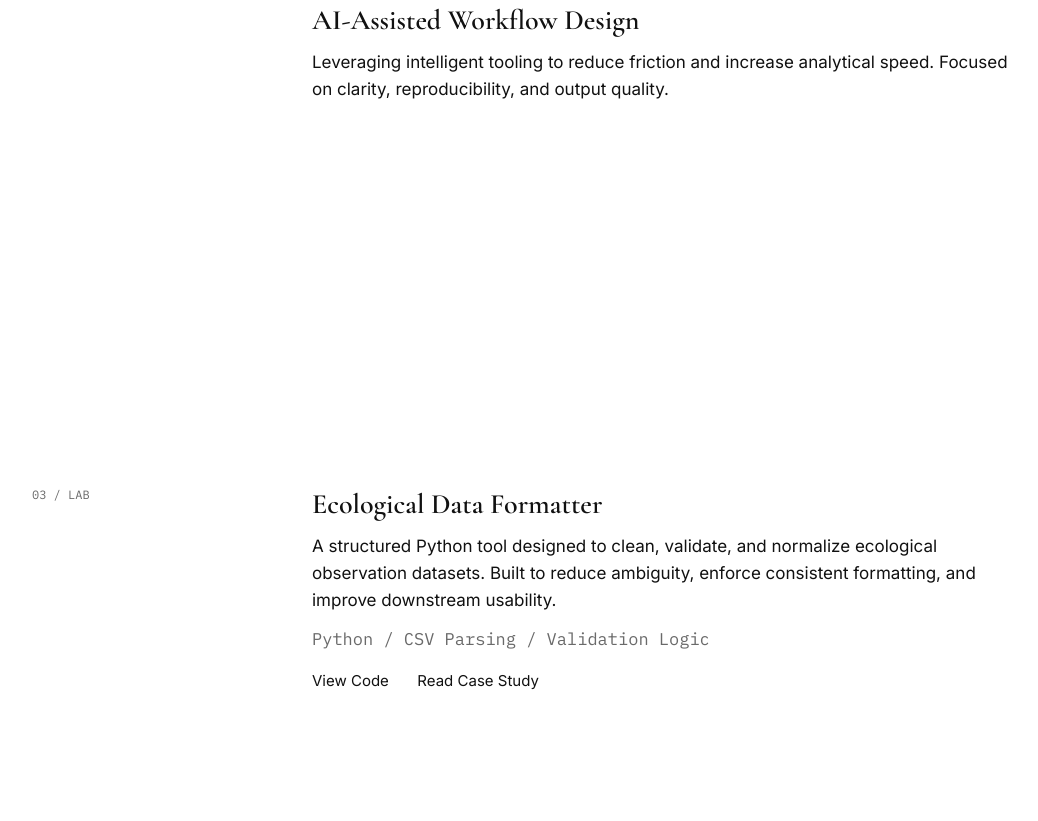
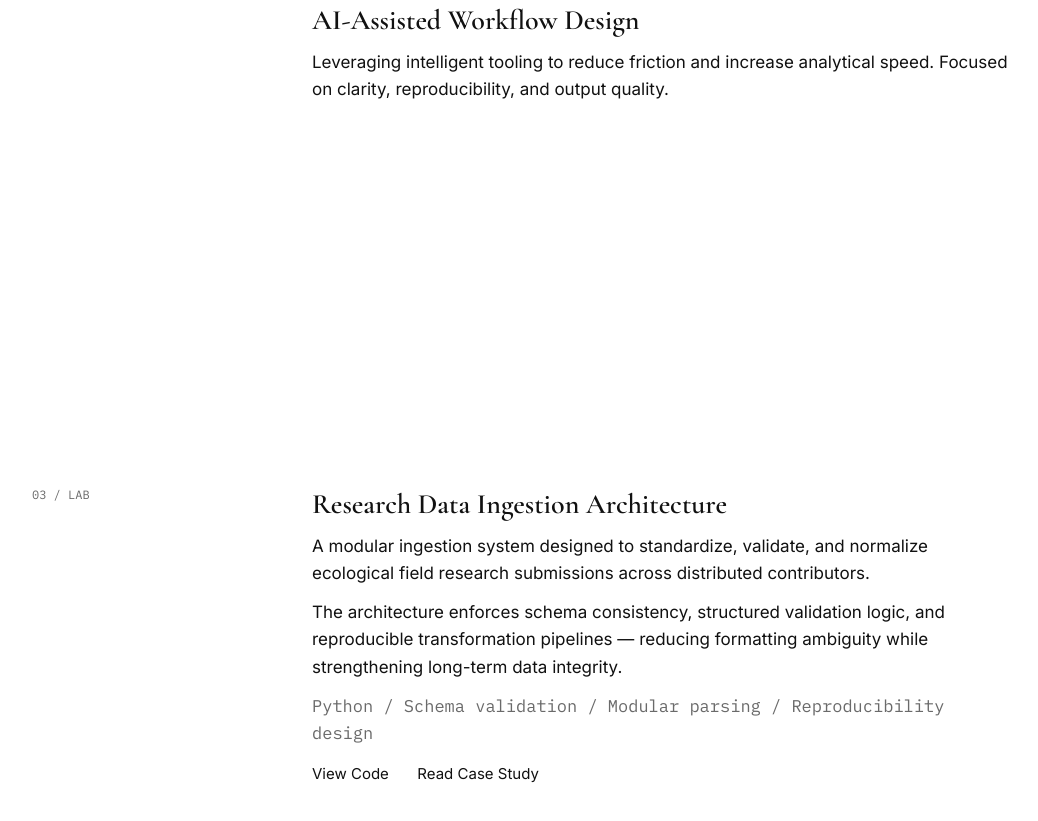
Before and after one commit to mallie-source/malwandla, a plain HTML site: page index.html in a window 1280 px wide. Shown: the part 1875-2696 px from the top of the page, without its empty margins (48-1086 px from the left). Drawn offline with nearby package versions, Linux system fonts and the light colour scheme.

Commit message:
Lab Upgrade

```diff
--- a/index.html
+++ b/index.html
@@ -93,20 +93,27 @@
   <div class="lab-content">
 
     <div class="lab-project">
-      <h4>Ecological Data Formatter</h4>
+      <h4>Research Data Ingestion Architecture</h4>
 
       <p>
-        A structured Python tool designed to clean, validate, and normalize ecological observation datasets.
-        Built to reduce ambiguity, enforce consistent formatting, and improve downstream usability.
+        A modular ingestion system designed to standardize, validate, and normalize
+        ecological field research submissions across distributed contributors.
       </p>
 
-      <p class="lab-meta">Python / CSV Parsing / Validation Logic</p>
+      <p>
+        The architecture enforces schema consistency, structured validation logic,
+        and reproducible transformation pipelines — reducing formatting ambiguity
+        while strengthening long-term data integrity.
+      </p>
+
+      <p class="lab-meta">
+        Python / Schema validation / Modular parsing / Reproducibility design
+      </p>
 
       <div class="lab-links">
         <a href="#">View Code</a>
         <a href="#">Read Case Study</a>
       </div>
-
     </div>
 
   </div>
```
